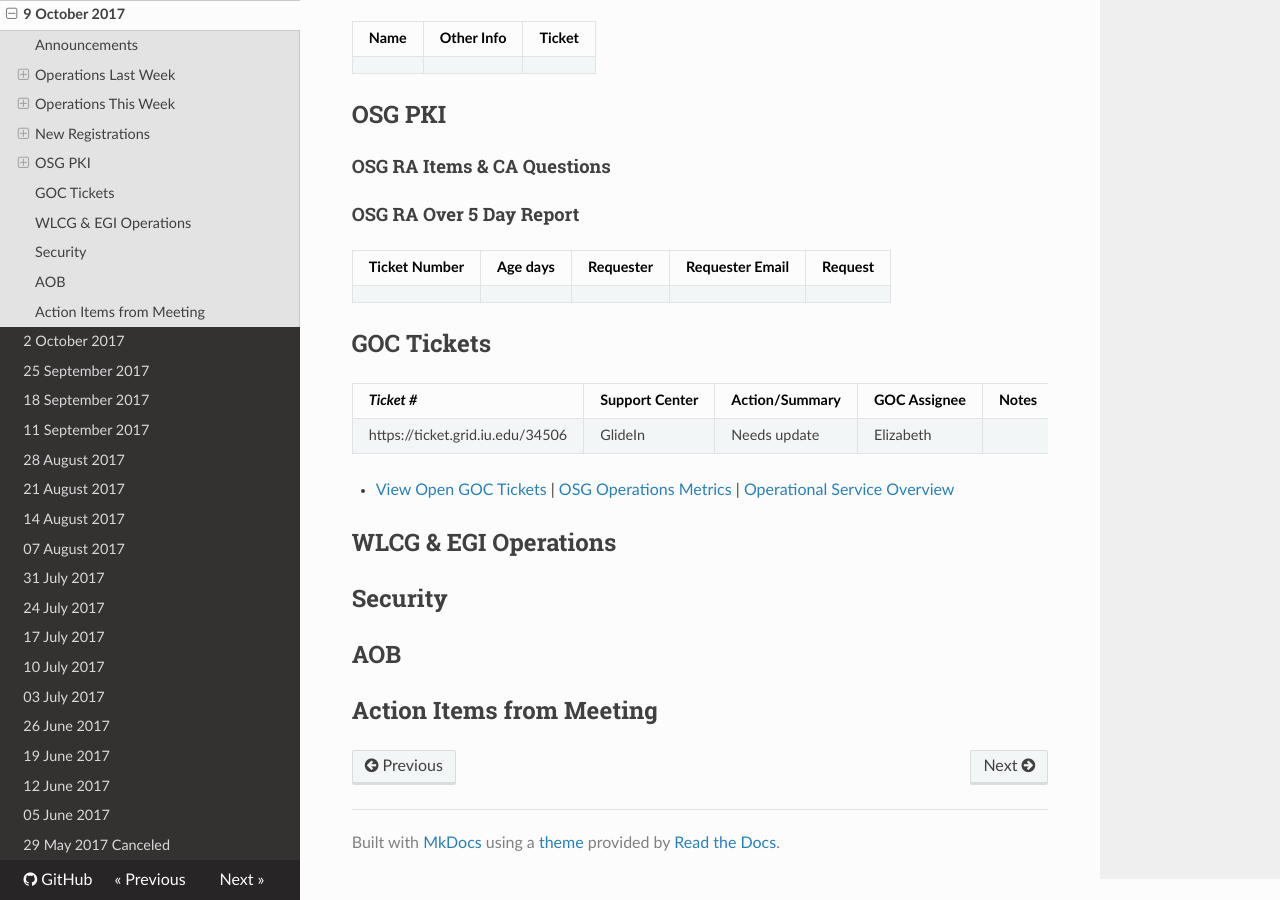
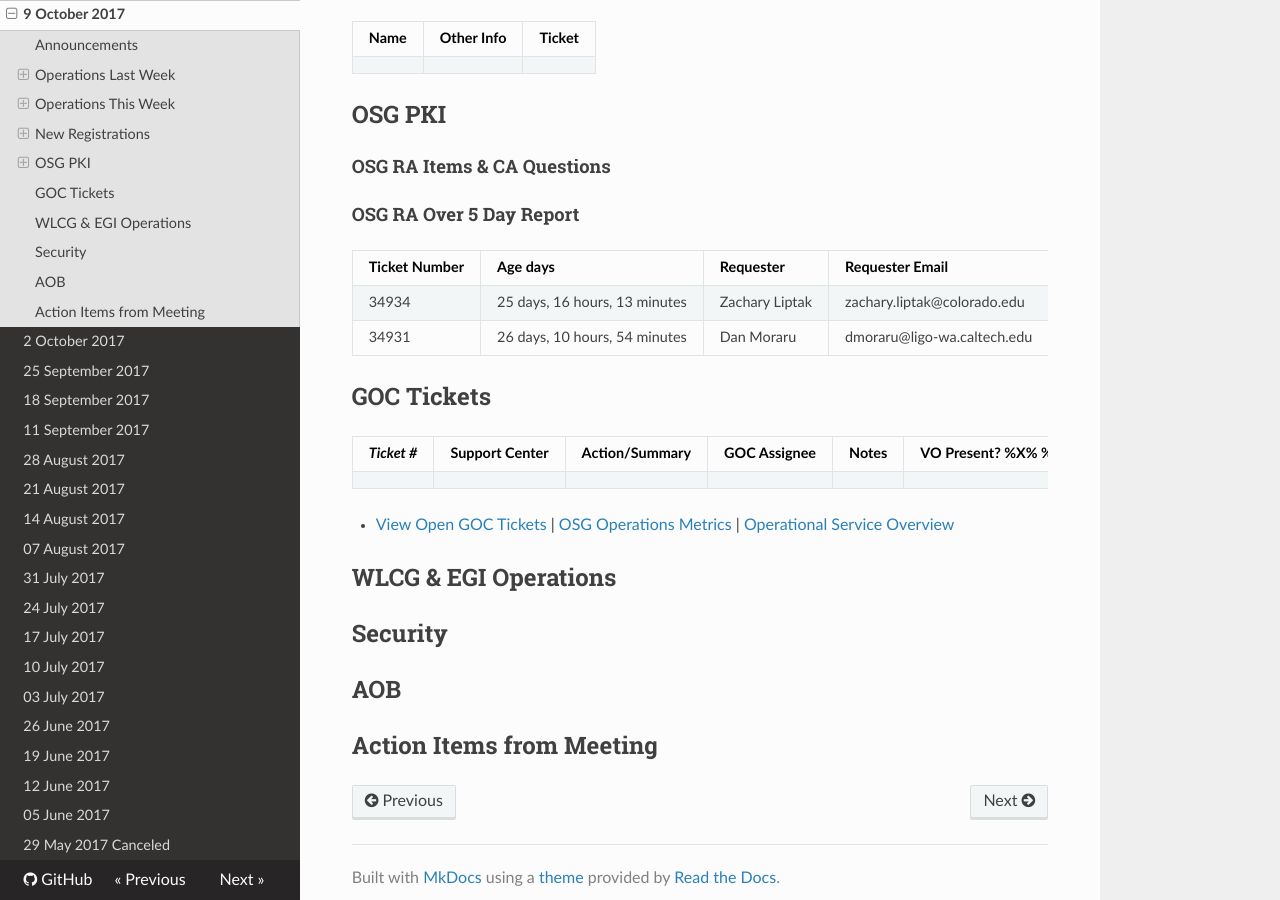
Before and after one commit to osg-htc/operations, an MkDocs documentation site: the page built from docs/WeeklyMinutes/09Oct2017.md, in a window 1280 px wide and 900 px high, scrolled down 2134 px. Built offline with MkDocs 1.6.1, drawn with Linux system fonts in a browser that asks for light colours; nearby versions of some CDN libraries; old or Windows-style settings are respelled for this version of MkDocs.

Commit message:
Update 09Oct2017.md

```diff
--- a/docs/WeeklyMinutes/09Oct2017.md
+++ b/docs/WeeklyMinutes/09Oct2017.md
@@ -63,12 +63,14 @@
 #### OSG RA Over 5 Day Report
 | Ticket Number	|Age days	|Requester	|Requester Email		|Request |
 | --------- | ------- | --------- | ----------------- | ------ |
+| 34934 | 25 days, 16 hours, 13 minutes | Zachary Liptak |zachary.liptak@colorado.edu | User Certificate Request for Zachary Liptak(VO:Belle) |
+| 34931 | 26 days, 10 hours, 54 minutes | Dan Moraru | dmoraru@ligo-wa.caltech.edu | User Certificate Request for Dan Moraru(VO:LIGO)|
 
 ## GOC Tickets
 
 | *Ticket #* | Support Center | Action/Summary | GOC Assignee | Notes | VO Present? %X% %Y%|
 | ---------- | -------------- | -------------- | ------------ | ----- | ------------------ |
-| https://ticket.grid.iu.edu/34506 | GlideIn | Needs update | Elizabeth | | |
+
 
    * [View Open GOC Tickets](https://ticket.grid.iu.edu/goc/list/open) | [OSG Operations Metrics](https://twiki.grid.iu.edu/bin/view/Operations/TicketReports) | [Operational Service Overview](http://myosg.grid.iu.edu/miscstatus?count_sg_1&count_active=on&count_enabled=on&datasource=status)
 
```
